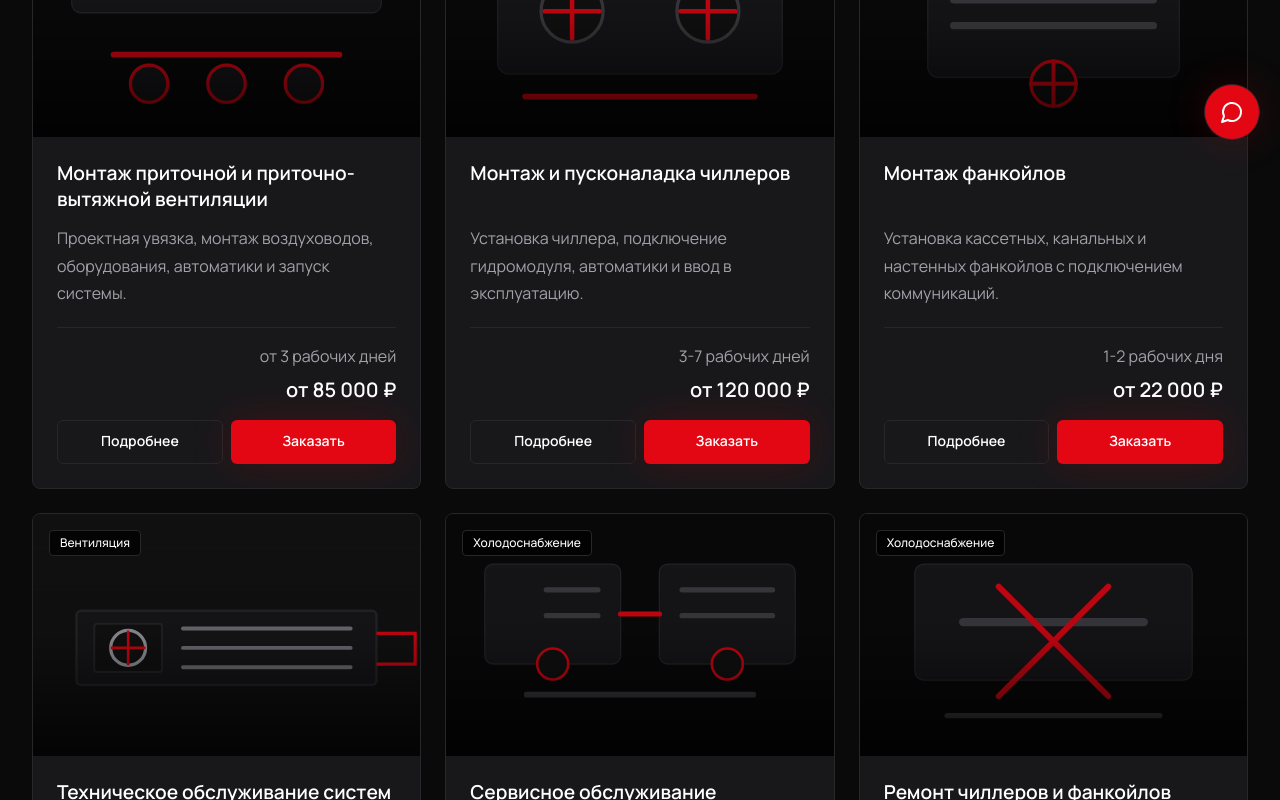
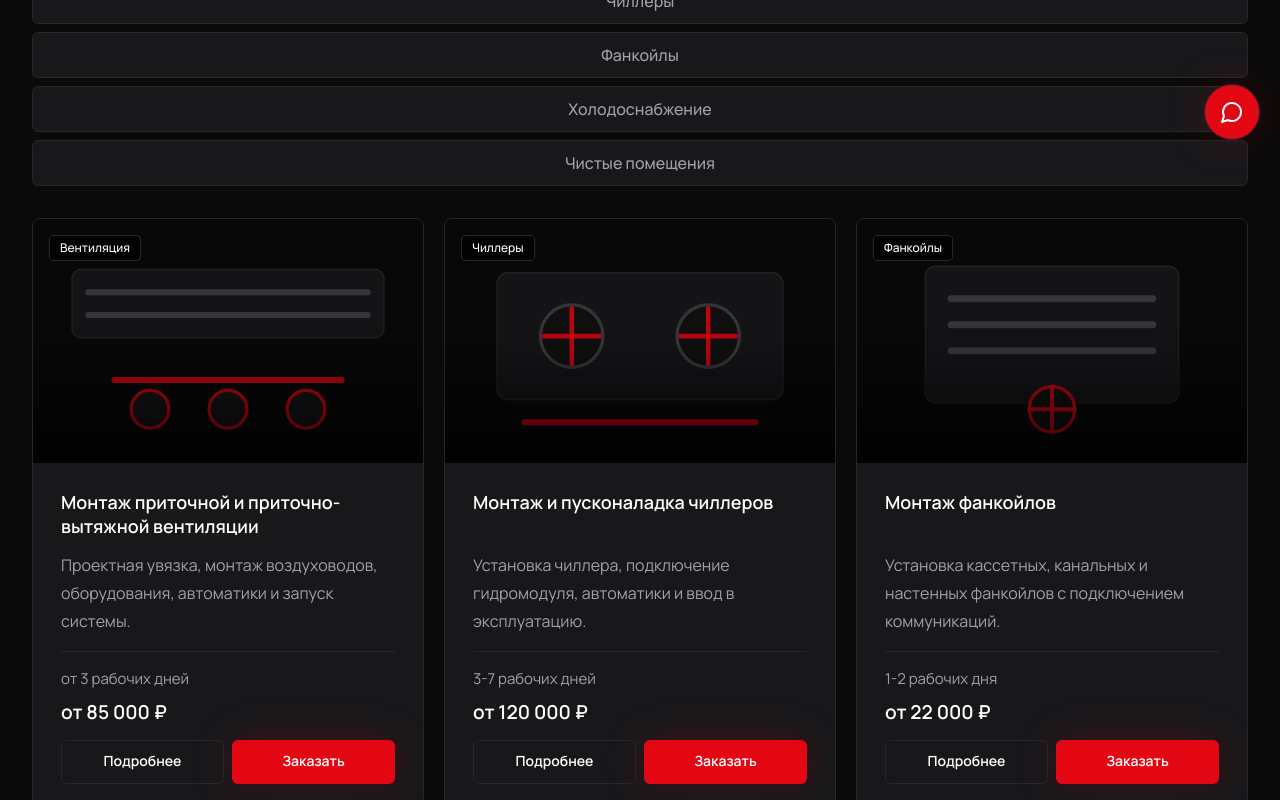
Before and after one commit to tanitsu-reberu/skm-industrial-demo, a Next.js app: page /services in a window 1280 px wide. Shown: the part 640-1440 px from the top of the page. Built offline with nearby package versions, Linux system fonts and the light colour scheme; no server answers.

Commit message:
fix: tablet nav, stable service card footers, larger touch targets

```diff
--- a/app/globals.css
+++ b/app/globals.css
@@ -123,6 +123,30 @@ textarea {
   min-height: 5.25rem;
 }
 
+.service-card-duration {
+  font-size: 0.9375rem;
+  line-height: 1.5;
+  color: var(--muted);
+  min-height: 1.5rem;
+}
+
+.service-card-price {
+  font-family: var(--font-skm), Arial, sans-serif;
+  font-size: 1.125rem;
+  font-weight: 600;
+  line-height: 1.25;
+  color: var(--foreground);
+  min-height: 1.5rem;
+}
+
+.service-card-meta {
+  min-height: 3.75rem;
+}
+
+.service-card-actions {
+  min-height: 3rem;
+}
+
 .smooth-card {
   transform: none;
   backface-visibility: visible;
@@ -233,6 +257,23 @@ textarea {
     line-height: 1.7;
     min-height: 5.5rem;
   }
+
+  .service-card-duration {
+    font-size: 1rem;
+    line-height: 1.55;
+  }
+
+  .service-card-price {
+    font-size: 1.25rem;
+  }
+
+  .service-card-meta {
+    min-height: 4.25rem;
+  }
+
+  .service-card-actions {
+    min-height: 3.25rem;
+  }
 }
 
 /* Laptop / small desktop (1024px–1439px) */
@@ -245,6 +286,10 @@ textarea {
   .service-card-description {
     min-height: 5.35rem;
     line-height: 1.72;
+  }
+
+  .service-card-price {
+    font-size: 1.2rem;
   }
 }
 
--- /dev/null
+++ b/app/loading.tsx
@@ -0,0 +1,13 @@
+export default function RootLoading() {
+  return (
+    <main className="section-shell animate-pulse py-12 md:py-16">
+      <div className="h-10 w-48 rounded bg-card md:h-12 md:w-64" />
+      <div className="mt-6 h-24 max-w-3xl rounded-lg bg-card/70 md:h-28" />
+      <div className="mt-10 grid gap-5 md:grid-cols-2 md:gap-6 xl:grid-cols-3">
+        {Array.from({ length: 3 }).map((_, index) => (
+          <div key={index} className="h-72 rounded-lg border border-border bg-card md:h-80" />
+        ))}
+      </div>
+    </main>
+  );
+}
--- a/app/page.tsx
+++ b/app/page.tsx
@@ -61,7 +61,7 @@ export default function HomePage() {
               </p>
               <div className="mt-7 flex flex-col gap-3 sm:mt-8 sm:flex-row">
                 <Button asChild size="xl" className="w-full sm:w-auto">
-                  <Link href="/services">
+                  <Link href="/services" prefetch>
                     Смотреть услуги
                     <ArrowRight className="h-5 w-5" />
                   </Link>
@@ -136,7 +136,9 @@ export default function HomePage() {
                 </h2>
               </div>
               <Button asChild variant="secondary" className="w-full sm:w-auto">
-                <Link href="/services">Весь каталог</Link>
+                <Link href="/services" prefetch>
+                  Весь каталог
+                </Link>
               </Button>
             </div>
             <div className="grid auto-rows-fr gap-4 md:grid-cols-2 md:gap-5 lg:grid-cols-3">
--- a/components/header.tsx
+++ b/components/header.tsx
@@ -25,7 +25,7 @@ export function Header() {
           />
         </Link>
 
-        <nav className="hidden items-center gap-1 lg:flex">
+        <nav className="hidden items-center gap-1 md:flex">
           {nav.map((item) => (
             <Button key={item.href} asChild variant="ghost" size="default">
               <Link href={item.href} prefetch>
--- a/components/mobile-menu.tsx
+++ b/components/mobile-menu.tsx
@@ -95,7 +95,7 @@ export function MobileMenu() {
         type="button"
         variant="ghost"
         size="icon"
-        className="lg:hidden"
+        className="md:hidden"
         aria-label="Открыть меню"
         aria-expanded={open}
         aria-controls="mobile-navigation"
@@ -105,7 +105,7 @@ export function MobileMenu() {
       </Button>
 
       {open ? (
-        <div className="fixed inset-0 z-50 lg:hidden">
+        <div className="fixed inset-0 z-50 md:hidden">
           <button
             type="button"
             className="absolute inset-0 cursor-default bg-black/75 backdrop-blur-sm animate-in fade-in-0"
--- a/components/service-card.tsx
+++ b/components/service-card.tsx
@@ -28,15 +28,17 @@ export function ServiceCard({ service, variant = "catalog", priority = false }:
           <h3 className="service-card-title mt-4">{service.title}</h3>
           <p className="service-card-description mt-3 flex-1">{service.shortDescription}</p>
         </div>
-        <div className="flex flex-col gap-3 border-t border-border p-5 pt-4 sm:flex-row sm:items-center sm:justify-between md:p-6 md:pt-5">
+        <div className="service-card-footer mt-auto shrink-0 border-t border-border p-5 pt-4 md:p-6 md:pt-5">
+          <div className="service-card-meta flex flex-col gap-2 xl:flex-row xl:items-center xl:justify-between">
             <span className="font-display text-lg font-semibold text-white lg:text-xl">
               от {formatMoney(service.price)}
             </span>
-          <Button asChild variant="secondary" className="w-full sm:w-auto">
+            <Button asChild variant="secondary" className="w-full xl:w-auto">
               <Link href={`/services/${service.slug}`} prefetch>
                 Подробнее
               </Link>
             </Button>
+          </div>
         </div>
       </article>
     );
@@ -65,18 +67,17 @@ export function ServiceCard({ service, variant = "catalog", priority = false }:
         </Badge>
       </div>
 
-      <div className="flex flex-1 flex-col p-5 md:p-6">
+      <div className="flex flex-1 flex-col p-5 md:p-6 lg:p-7">
         <h2 className="service-card-title">{service.title}</h2>
         <p className="service-card-description mt-3 flex-1">{service.shortDescription}</p>
 
-        <div className="mt-4 flex flex-col gap-2 border-t border-border pt-4 md:flex-row md:items-end md:justify-between">
-          <span className="text-sm leading-6 text-muted md:text-base">{service.estimatedDuration}</span>
-          <span className="font-display text-lg font-semibold leading-none text-white md:text-xl">
-            от {formatMoney(service.price)}
-          </span>
+        <div className="service-card-footer mt-auto shrink-0 pt-4">
+          <div className="service-card-meta flex flex-col gap-2 border-t border-border pt-4">
+            <span className="service-card-duration">{service.estimatedDuration}</span>
+            <span className="service-card-price">от {formatMoney(service.price)}</span>
           </div>
 
-        <div className="mt-4 grid gap-2 md:grid-cols-2">
+          <div className="service-card-actions mt-4 grid gap-2 sm:grid-cols-2">
             <Button asChild variant="secondary" className="w-full">
               <Link href={`/services/${service.slug}`} prefetch>
                 Подробнее
@@ -89,6 +90,7 @@ export function ServiceCard({ service, variant = "catalog", priority = false }:
             </Button>
           </div>
         </div>
+      </div>
     </article>
   );
 }
--- a/components/ui/button.tsx
+++ b/components/ui/button.tsx
@@ -14,9 +14,9 @@ const buttonVariants = cva(
         outline: "border border-border bg-transparent text-white hover:border-primary hover:text-white",
       },
       size: {
-        default: "h-12 px-5 text-base sm:h-11 sm:text-sm",
-        sm: "h-11 px-4 text-sm sm:h-10 sm:px-3",
-        lg: "h-14 px-6 text-base sm:h-12",
+        default: "h-12 px-5 text-base lg:h-11 lg:px-5 lg:text-sm",
+        sm: "h-11 px-4 text-sm md:h-12 md:px-4 md:text-base lg:h-10 lg:px-3 lg:text-sm",
+        lg: "h-14 px-6 text-base md:h-14 lg:h-12",
         xl: "h-14 px-7 text-base",
         icon: "h-12 w-12 px-0 sm:h-11 sm:w-11",
       },
--- a/lib/critical-css.ts
+++ b/lib/critical-css.ts
@@ -14,4 +14,13 @@ a{color:inherit;text-decoration:none}
 .bg-card{background-color:#18181b}.bg-primary{background-color:#e30613}
 .inline-flex{display:inline-flex}.font-semibold{font-weight:600}
 button,input,textarea{font:inherit}
+.grid{display:grid}.gap-5{gap:1.25rem}
+.h-full{height:100%}.flex-1{flex:1 1 0%}
+.service-card-title{font-size:1.125rem;font-weight:600;line-height:1.35;min-height:3rem}
+.service-card-description{font-size:1rem;line-height:1.75;color:#a1a1aa;min-height:5.25rem}
+@media(min-width:768px) and (max-width:1023px){
+.section-shell{padding-left:max(2rem,env(safe-area-inset-left));padding-right:max(2rem,env(safe-area-inset-right))}
+.service-card-title{font-size:1.25rem;min-height:3.35rem}
+.service-card-description{font-size:1.0625rem;line-height:1.7;min-height:5.5rem}
+}
 `.trim();
```
Lines whose indentation alone changed are shown as unchanged.
